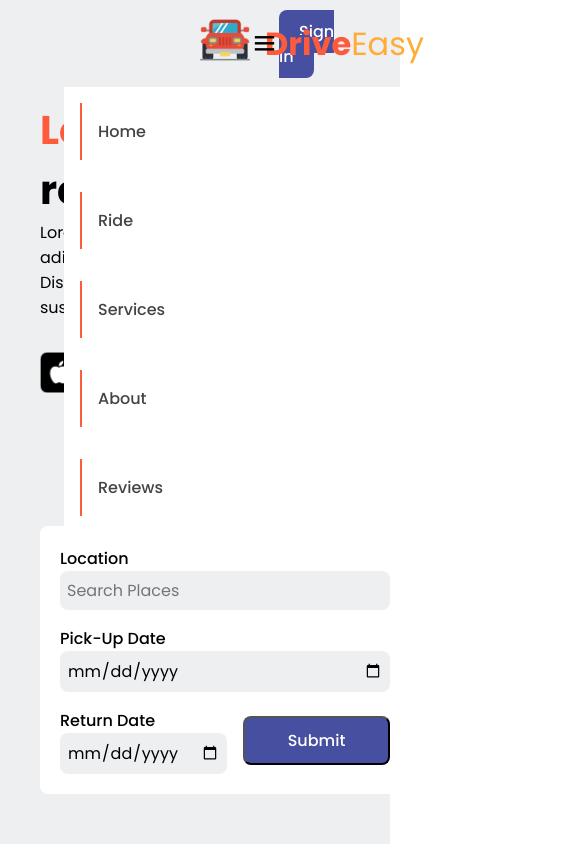
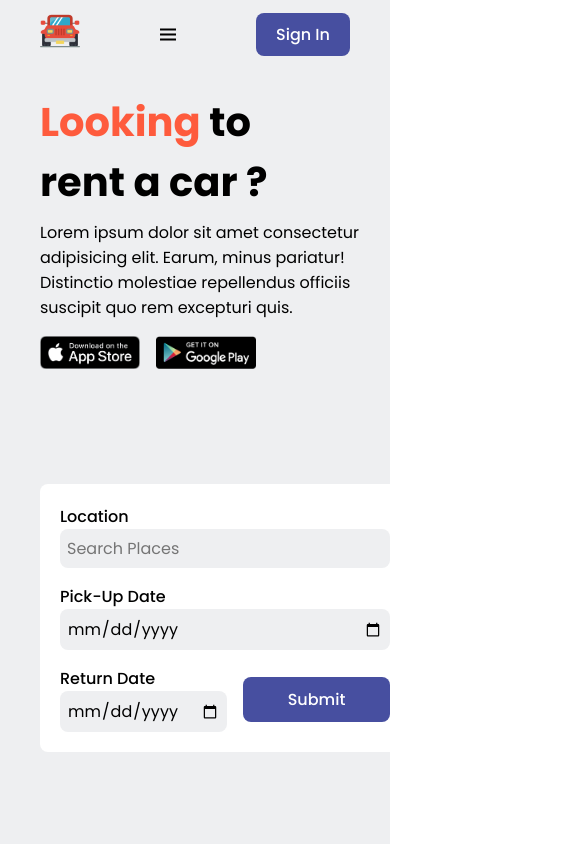
Before and after one commit to WNagorny/DriveEasy-website, a plain HTML site: page index.html in a window 390 px wide. Shown: the top 844 px of the page, 585 px wide, since content can reach past the window. Drawn offline with nearby package versions, Linux system fonts and the light colour scheme.

Commit message:
Changed media queries and fixed all bugs into the all files. Added Animation

```diff
--- a/index.html
+++ b/index.html
@@ -15,9 +15,10 @@
 
 <body>
 
+   <!----------HEADER SECTION------------>
+
    <header class="header">
       <a href="#" class="logo"><img src="./images/img/logo.png" alt="car logo"></a>
-      <a href="#" class="logo-text">Drive<span>Easy</span></a>
 
       <div class="bx bx-menu" id="menu-icon"></div>
 
@@ -38,31 +39,21 @@
    <!----------HOME SECTION------------>
 
    <section class="home" id="home">
-
-
       <div class="text">
          <h1><span>Looking</span> to <br> rent a car ?</h1>
          <p>Lorem ipsum dolor sit amet consectetur adipisicing elit. Earum, minus pariatur! <br>Distinctio molestiae
             repellendus officiis suscipit quo rem excepturi quis.</p>
-
          <div class="app-stores">
             <img src="./images/img/ios.png" alt="logo ios App Store">
             <img src="./images/img/googlePlay.png" alt="logo Google Play">
          </div>
       </div>
-
-
-   <!----------RIDE SECTION------------>
-
-
       <div class="form-container">
          <form>
-
             <div class="input-box">
                <span>Location</span>
                <input type="search" placeholder="Search Places">
             </div>
-
             <div class="input-box">
                <span>Pick-Up Date</span>
                <input type="date">
@@ -71,48 +62,43 @@
                <span>Return Date</span>
                <input type="date">
             </div>
-
             <input type="submit" class="btn">
-
          </form>
       </div>
-
    </section>
 
-   <!----------SERVICES SECTION------------>
+   <!----------RIDE SECTION------------>
+
+
 
    <section class="ride" id="ride">
       <div class="heading">
          <span>How Its Work</span>
          <h1>Rent With 3 Easy Steps</h1>
       </div>
-
       <div class="ride-container">
-
          <div class="box">
-
             <i class="bx bxs-map"></i>
             <h2> Choose a location</h2>
             <p>Lorem ipsum dolor sit amet consectetur adipisicing elit. Voluptatum saepe mollitia quis necessitatibus
                recusandae! Harum veniam molestiae illo recusandae doloremque?</p>
          </div>
-
          <div class="box">
             <i class="bx bxs-calendar-check"></i>
             <h2>Pick-Up Date</h2>
             <p>Lorem ipsum dolor sit amet consectetur adipisicing elit. Voluptatum saepe mollitia quis necessitatibus
                recusandae! Harum veniam molestiae illo recusandae doloremque?</p>
          </div>
-
          <div class="box">
             <i class="bx bxs-calendar-star"></i>
             <h2> Book A Car</h2>
             <p>Lorem ipsum dolor sit amet consectetur adipisicing elit. Voluptatum saepe mollitia quis necessitatibus
                recusandae! Harum veniam molestiae illo recusandae doloremque?</p>
          </div>
-
       </div>
    </section>
+
+   <!----------SERVICES SECTION------------>
 
    <section class="services" id="services">
       <div class="heading">
@@ -282,6 +268,8 @@
       </div>
    </sectio>
 
+
+   <script src="https://unpkg.com/scrollreveal"></script>
    <script src="./index.js"></script>
 </body>
 
--- a/index.js
+++ b/index.js
@@ -1,3 +1,4 @@
+
 let menu =document.querySelector('#menu-icon');
 let navbar =document.querySelector('.navbar');
 
@@ -12,3 +13,20 @@ const removeclasses = () => {
 
 window.addEventListener('scroll', removeclasses)
 menu.addEventListener('click', toggleMenu)
+
+const sr = ScrollReveal ({
+   distance: '60px',
+   duration: 2500,
+   delay: 300,
+   reset: true
+})
+
+sr.reveal('.text', {delay:200, origin: 'top'})
+sr.reveal('.form-container form', {delay:300, origin: 'left'})
+sr.reveal('.headnig', {delay:300, origin: 'top'})
+
+sr.reveal('.ride-container .box', {delay:200, origin: 'top'})
+sr.reveal('.services-container .box', {delay:200, origin: 'top'})
+sr.reveal('.about-container .box', {delay:200, origin: 'top'})
+sr.reveal('.reviews-container', {delay:400, origin: 'top'})
+sr.reveal('.newsletter .box', {delay:400, origin: 'bottom'})
--- a/style.css
+++ b/style.css
@@ -1,4 +1,3 @@
-
 * {
 	margin: 0;
 	padding: 0;
@@ -10,49 +9,50 @@
 	font-family: 'Poppins', sans-serif;
 }
 
-:root{
+:root {
 	--main-color: #fe5b3d;
 	--second-color: #ffac38;
 	--text-color: #444;
 	--gradient: linear-gradient(#fe5b3d, #ffac38);
 }
 
-html::-webkit-scrollbar{
+/* Custom Scroll Bar */
+
+html::-webkit-scrollbar {
 	width: 0.5rem;
 }
-html::-webkit-scrollbar-track{
+html::-webkit-scrollbar-track {
 	background: transparent;
 }
-html::-webkit-scrollbar-thumb{
+html::-webkit-scrollbar-thumb {
 	background: var(--main-color);
 	border-radius: 5rem;
 }
 
-section{
-   padding: 80px 200px;
+section {
+	padding: 50px 100px;
 }
 
 /*  ----------HEADER SECTION------------  */
 
-
-.header{
+header {
+   position: fixed;
+   width: 100%;
+   top: 0;
+   right: 0;
+   z-index: 1000;
    display: flex;
-   position: fixed;
-   justify-content: center;
-   width: 100%;
-   z-index: 100;
    align-items: center;
    justify-content: space-between;
-   background-color: #eeeff1;
-   padding: 15px 200px;
+   background: #eeeff1;
+   padding: 15px 100px;
  }
 
-.logo img{
-   width: 50px;
+.logo img {
+	width: 40px;
 }
 
-.navbar{
-   margin-left: 4rem;
+.navbar {
 	display: flex;
 }
 
@@ -68,176 +68,152 @@ section{
 }
 
 .navbar a::after {
-   content: "";
+	content: '';
 	width: 0%;
 	height: 3px;
 	background: var(--gradient);
 	position: absolute;
 	bottom: -4px;
 	left: 0;
-   transition: .5s ;
+	transition: 0.5s;
 }
 
-.navbar a:hover::after{
+.navbar a:hover::after {
 	width: 100%;
 }
 
-.logo-text{
-   position: absolute;
-   margin-left: 65px;
-   font-size: 2rem;
-   color: var(--main-color);
-   font-weight: 700;
-}
-
-.logo-text span{
-   font-weight: 400;
-   color: var(--second-color);
-}
-
-.logo-text:hover{
-   font-weight: 400;
-   color: var(--second-color);
-}
-
-.logo-text:hover span{
-   font-weight: 700;
-   color: var(--main-color);
-}
-
-#menu-icon{
+#menu-icon {
 	display: none;
-   font-size: 29px;
+	font-size: 24px;
 	cursor: pointer;
 	z-index: 1000;
 }
 
-.header-btn a{
+.header-btn a {
 	padding: 10px 20px;
-   /* background-color: red; */
 	color: var(--text-color);
 	font-weight: 500;
 }
 
-.header-btn .sign-in{
+.header-btn .sign-in {
 	background: #474fa0;
 	color: #fff;
-   border-radius: .5rem;
-   transition: background .2 s;
+	border-radius: 0.5rem;
+	transition: background 0.2 s;
 }
 
-.header-btn .sign-in:hover{
+.header-btn .sign-in:hover {
 	background: var(--main-color);
 }
 
-
 /*  ----------HOME SECTION------------  */
 
-
-.home{
+.home {
 	display: grid;
 	align-items: center;
-   /* grid-template-columns: repeat(2, 1fr); */
+	min-height: 100vh;
 	width: 100%;
-   min-height: 100vh;
+	grid-template-columns: repeat(2, 1fr);
 	position: relative;
 	background: url('./images/img/Car\ Website\ –\ 1@2x.png');
 	background-repeat: no-repeat;
+	background-position: center right;
 	background-size: cover;
 }
 
-.home .car{
+/* .home .car{
    width: 300px;
    height: 300px;
-}
+} */
 
-.text h1{
+.text h1 {
 	font-size: 3.5rem;
 }
 
-.text span{
+.text span {
 	color: var(--main-color);
 }
 
-.text p{
-   margin: 0 1rem 2rem 0;
+.text p {
+	margin: 0.5rem 0 1rem;
 }
 
-.app-stores{
+.app-stores {
 	display: flex;
 }
 
-.app-stores img{
-   width: 120px;
+.app-stores img {
+	width: 100px;
 	margin-right: 1rem;
 	cursor: pointer;
 }
 
-.form-container form{
+.form-container form {
 	display: flex;
 	position: absolute;
 	flex-wrap: wrap;
 	align-items: center;
 	gap: 1rem;
-   bottom: 7rem;
-   left: 12rem;
+	bottom: 5rem;
+	left: 100px;
 	background: #fff;
-   padding: 20px ;
+	padding: 20px;
 	border-radius: 0.5rem;
 }
 
-.input-box{
+.input-box {
 	display: flex;
 	flex: 1 1 7rem;
 	flex-direction: column;
 }
 
-.input-box span{
+.input-box span {
 	font-weight: 500;
 }
 
-.input-box input{
+.input-box input {
 	padding: 7px;
 	outline: none;
 	border: none;
-   background:#eeeff1;
+	background: #eeeff1;
 	border-radius: 0.5rem;
 	font-size: 1rem;
 }
 
-.form-container form .btn{
+.form-container form .btn {
 	flex: 1 1 7rem;
 	padding: 10px 34px;
+	border: none;
 	border-radius: 0.5rem;
 	background-color: #474fa0;
 	color: #fff;
 	font-size: 1rem;
 	font-weight: 500;
-   transition: background-color .2s ;
+	transition: background-color 0.2s;
 	cursor: pointer;
 }
 
-.form-container form .btn:hover{
-   background-color: var(--main-color) ;
+.form-container form .btn:hover {
+	background-color: var(--main-color);
 }
 
-.heading{
+.heading {
 	text-align: center;
 }
 
-.heading span{
+.heading span {
 	font-weight: 500;
 	text-transform: uppercase;
 }
 
-.heading h1{
+.heading h1 {
 	font-size: 2rem;
 }
 
+
 /*  ----------RIDE SECTION------------  */
 
-
-.ride-container{
+.ride-container {
 	display: grid;
 	align-items: center;
 	grid-template-columns: repeat(auto-fit, minmax(250px, auto));
@@ -245,54 +221,49 @@ section{
 	margin-top: 2rem;
 }
 
-.ride-container .box{
+.ride-container .box {
 	text-align: center;
 	padding: 20px;
 }
 
-.ride-container .box .bx{
+.ride-container .box .bx {
 	font-size: 30px;
 	padding: 10px;
 	background-color: #eeeff1;
-   border-radius: .5rem;
+	border-radius: 0.5rem;
 	color: var(--main-color);
 }
 
-.ride-container .box h2{
+.ride-container .box h2 {
 	font-size: 1.3rem;
 	font-weight: 500;
-   margin: 1.4rem 0 .5rem;
+	margin: 1.4rem 0 0.5rem;
 }
 
 .ride-container .box .bx:hover,
-.ride-container .box .bxs-calendar-check{
+.ride-container .box .bxs-calendar-check {
 	color: #fff;
 	background: var(--gradient);
 }
 
-
 /*  ----------SERVICES SECTION------------  */
 
-
-.services-container{
+.services-container {
 	display: grid;
-   grid-template-columns: repeat(3, minmax(200px, auto));
+	grid-template-columns: repeat(auto-fit, minmax(300px, auto));
 	gap: 1rem;
 	margin-top: 2rem;
 }
 
-.services-container .box{
-   width: 350px;
+.services-container .box {
 	padding: 10px;
 	border-radius: 1rem;
-   box-shadow: 1px 4px 41px rgba(0,0,0, 0.1);
+	box-shadow: 1px 4px 41px rgba(0, 0, 0, 0.1);
 }
-
-.services-container .box .box-img{
+.services-container .box .box-img {
 	width: 100%;
-   height: 220px;
+	height: 200px;
 }
-
 .services-container .box .box-img img {
 	width: 100%;
 	height: 100%;
@@ -300,60 +271,51 @@ section{
 	object-fit: cover;
 	object-position: center;
 }
-
-.services-container .box p{
+.services-container .box p {
 	padding: 0 10px;
 	border: 1px solid var(--text-color);
 	width: 58px;
-   border-radius: .5rem;
+	border-radius: 0.5rem;
 	margin: 1rem 0 1rem;
 }
-
-.services-container .box h3{
+.services-container .box h3 {
 	font-weight: 500;
 }
-
-.services-container .box h2{
+.services-container .box h2 {
 	font-size: 1.1rem;
 	font-weight: 600;
 	color: var(--main-color);
-   margin: .2rem 0 .5rem;
+	margin: 0.2rem 0 0.5rem;
 }
-
-.services-container .box h2 span{
-   font-size: 0.8 rem;
+.services-container .box h2 span {
+	font-size: 0.8rem;
 	font-weight: 500;
 	color: var(--text-color);
 }
-
-.services-container .box .btn{
+.services-container .box .btn {
 	display: flex;
 	justify-content: center;
-   background-color: #474fa0;
+	background: #474fa0;
 	color: #fff;
 	padding: 10px;
-   border-radius: .5rem;
-   transition: background .2s;
+	border-radius: 0.5rem;
 }
-
-.services-container .box .btn:hover{
-   background-color: var(--main-color);
+.services-container .box .btn:hover {
+	background: var(--main-color);
 }
-
 
 /*  ----------ABOUT SECTION------------  */
 
-
-.about-container{
+.about-container {
 	display: grid;
-   grid-template-columns: repeat(2,1fr);
+	grid-template-columns: repeat(2, 1fr);
 	margin-top: 1rem;
 	align-items: center;
 	gap: 1rem;
 	margin-top: 1rem;
 }
 
-.about-img img{
+.about-img img {
 	width: 100%;
 }
 
@@ -363,11 +325,11 @@ section{
 	text-transform: uppercase;
 }
 
-.about-text p{
+.about-text p {
 	margin: 0.5rem 0 1.4rem;
 }
 
-.about-text .btn{
+.about-text .btn {
 	padding: 10px 20px;
 	background-color: #474fa0;
 	color: #fff;
@@ -375,75 +337,73 @@ section{
 	transition: background-color 0.2s;
 }
 
-.about-text .btn:hover{
+.about-text .btn:hover {
 	background-color: var(--main-color);
 }
 
-
 /*  ----------REVIEWS SECTION------------  */
 
-.reviews-container{
+.reviews-container {
 	display: grid;
 	grid-template-columns: repeat(auto-fit, minmax(250px, auto));
 	gap: 1rem;
 	margin-top: 2rem;
 }
 
-.rev-img{
+.rev-img {
 	width: 70px;
 	height: 70px;
 }
 
-.rev-img img{
+.rev-img img {
 	width: 100%;
 	height: 100%;
 	border-radius: 50%;
 	object-fit: cover;
 	object-position: center;
-   border: 2px solid var(--second-color)
+	border: 2px solid var(--second-color);
 }
 
-.reviews-container .box{
+.reviews-container .box {
 	display: flex;
 	flex-direction: column;
 	align-items: center;
 	text-align: center;
 	padding: 20px;
-   box-shadow: 1px 4px 41px rgba(0,0,0, 0.3);
+	box-shadow: 1px 4px 41px rgba(0, 0, 0, 0.3);
 	border-radius: 0.5rem;
 }
 
-.reviews-container .box h2{
+.reviews-container .box h2 {
 	font-size: 1.1rem;
 	font-weight: 600;
 	margin: 0.5rem 0 0.5rem;
 }
 
-.reviews-container .box p{
+.reviews-container .box p {
 	font-style: italic;
 }
 
-.reviews-container .box .stars .bx{
+.reviews-container .box .stars .bx {
 	color: var(--main-color);
 }
 
 /*  ----------NewsLetter SECTION------------  */
 
-
-.newsletter{
-   background: linear-gradient(to top right, #fe5b3d, #ffac38) ;
+.newsletter {
+	background: linear-gradient(to top right, #fe5b3d, #ffac38);
 	display: flex;
 	flex-direction: column;
 	align-items: center;
 	justify-content: center;
 }
 
-.newsletter h2{
+.newsletter h2 {
 	color: #fff;
 	font-size: 1.8rem;
 }
 
-.newsletter .box{
+.newsletter .box {
 	margin-top: 1rem;
 	background: #fff;
 	border-radius: 0.5rem;
@@ -453,176 +413,167 @@ section{
 	justify-content: space-between;
 }
 
-.newsletter .box input{
+.newsletter .box input {
 	border: none;
 	outline: none;
 }
 
-.newsletter .box .btn{
+.newsletter .box .btn {
 	background: #474fa0;
 	color: #fff;
 	padding: 8px 20px;
 	border-radius: 0.5rem;
 }
 
-.copyright{
+.copyright {
 	padding: 20px;
 	display: flex;
 	justify-content: space-between;
 }
 
-.social a{
+.social a {
 	color: #444;
 	padding: 10px;
 	font-size: 21px;
 }
 
-.copyright p{
+.copyright p {
 	color: #918888;
 }
 
 
+
 /*   MEDIA QUERIES */
 
-@media (max-width: 991px) {
-   header{
-      padding: 18px 40px;
+ @media (min-width: 1450px) {
+	.services-container {
+		display: flex;
+		flex-wrap: wrap;
 	}
 
-   section{
-      padding: 50px 40px 0;
+	.services-container .box {
+      background-color: ;
+		flex: 0 0 calc(33.33% - 1rem);
 	}
 }
 
+
+@media (max-width: 991px) {
+   header {
+     padding: 18px 27px;
+   }
+   section {
+     padding: 50px 40px;
+   }
+ }
  @media (max-width: 881px) {
-  .home{
+   .home {
      background-position: left;
    }
-
-  .form-container form{
+   .form-container form {
      bottom: 0.2rem;
-      left: 180px;
-  }
+     left: 40px;
    }
 
+ }
+
+
  @media (max-width: 768px) {
-   header{
+   header {
      padding: 11px 40px;
    }
-
-   #menu-icon{
+   #menu-icon {
      display: initial;
    }
-
-   .sign-up{
+   .sign-up {
      display: none;
    }
-
-   .text h1{
+   .text h1 {
      font-size: 2.5rem;
    }
-
-   .home{
+   .home {
      grid-template-columns: 1fr;
    }
-
    .form-container form {
-      position: unset;;
+     position: unset;
    }
 
-   .header .navbar{
+   header .navbar {
      position: absolute;
      top: -500px;
-    top: 100%;
      left: 0;
      right: 0;
      display: flex;
      flex-direction: column;
      background: #fff;
-    box-shadow: 0 4px 4px rgba(0,0,0 0.1);
+     box-shadow: 0 4px 4px rgba(0, 0, 0, 0.1);
      transition: 0.2s ease;
-    text-align-last: left;
+     text-align: left;
    }
-
-   .navbar .active{
+   .navbar.active {
      top: 100%;
    }
-
-   .navbar a{
+   .navbar a {
      padding: 1rem;
      border-left: 2px solid var(--main-color);
      margin: 1rem;
      display: block;
    }
-
-   .navbar a:hover{
+   .navbar a:hover {
      color: #fff;
      background: var(--main-color);
      border: none;
    }
-
-   .navbar a:after{
+   .navbar a::after {
      display: none;
    }
-
-   .heading span{
+   .heading span {
      font-size: 0.9rem;
      font-weight: 600;
    }
-
-   .heading h1{
+   .heading h1 {
      font-size: 1.3rem;
    }
-
-   .about-container{
+   .about-container {
      grid-template-columns: 1fr;
      text-align: center;
    }
-
-   .about-img{
+   .about-img {
      padding: 1rem;
      order: 2;
    }
  }
-
-@media (max-width: 568px){
-   .copyright{
+ @media (max-width: 568px) {
+   .copyright {
      flex-direction: column;
    }
-
-   .newsletter .box{
+   .newsletter .box {
      width: 284px;
    }
-
-   .form-container{
+   .form-container {
      padding-top: 2rem;
    }
  }
-
  @media (max-width: 350px) {
-   header{
-      padding: 6px 14px;
+   header {
+     padding: 4px 14px;
    }
-
-   .logo img{
+   .logo img {
      width: 30px;
    }
-
-   section{
+   section {
      padding: 50px 14px;
    }
-
-   .header-btn .sign-in{
+   .header-btn .sign-in {
      padding: 7px 10px;
      font-size: 14px;
      font-weight: 400;
    }
-
-   .text h1{
+   .text h1 {
      font-size: 2rem;
    }
 
    .services-container {
-      grid-template-columns: repeat(auto-fit, minmax(254,auto));
+     grid-template-columns: repeat(auto-fit, minmax(254px, auto));
    }
  }
```
Lines whose indentation alone changed are shown as unchanged.
